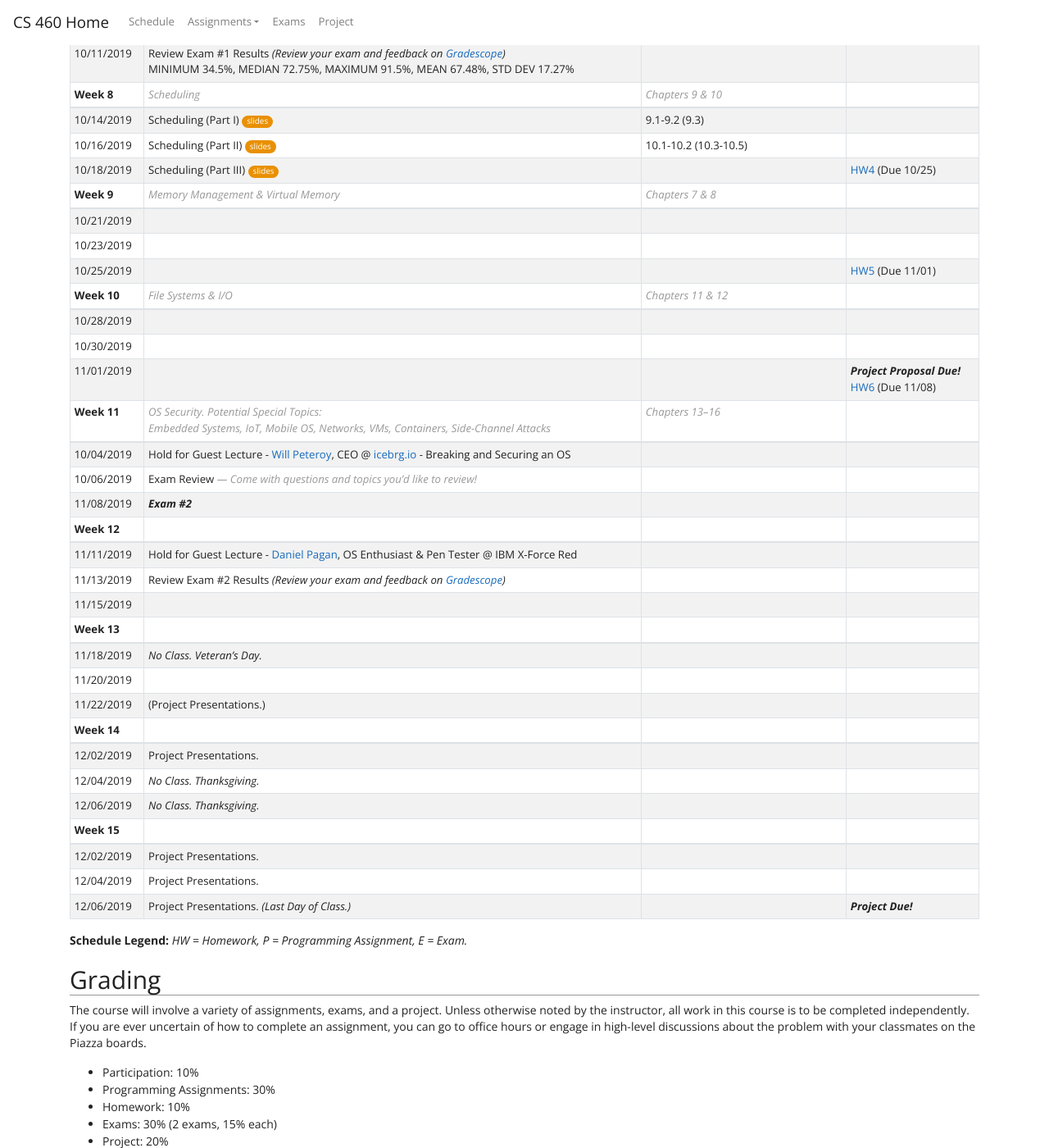
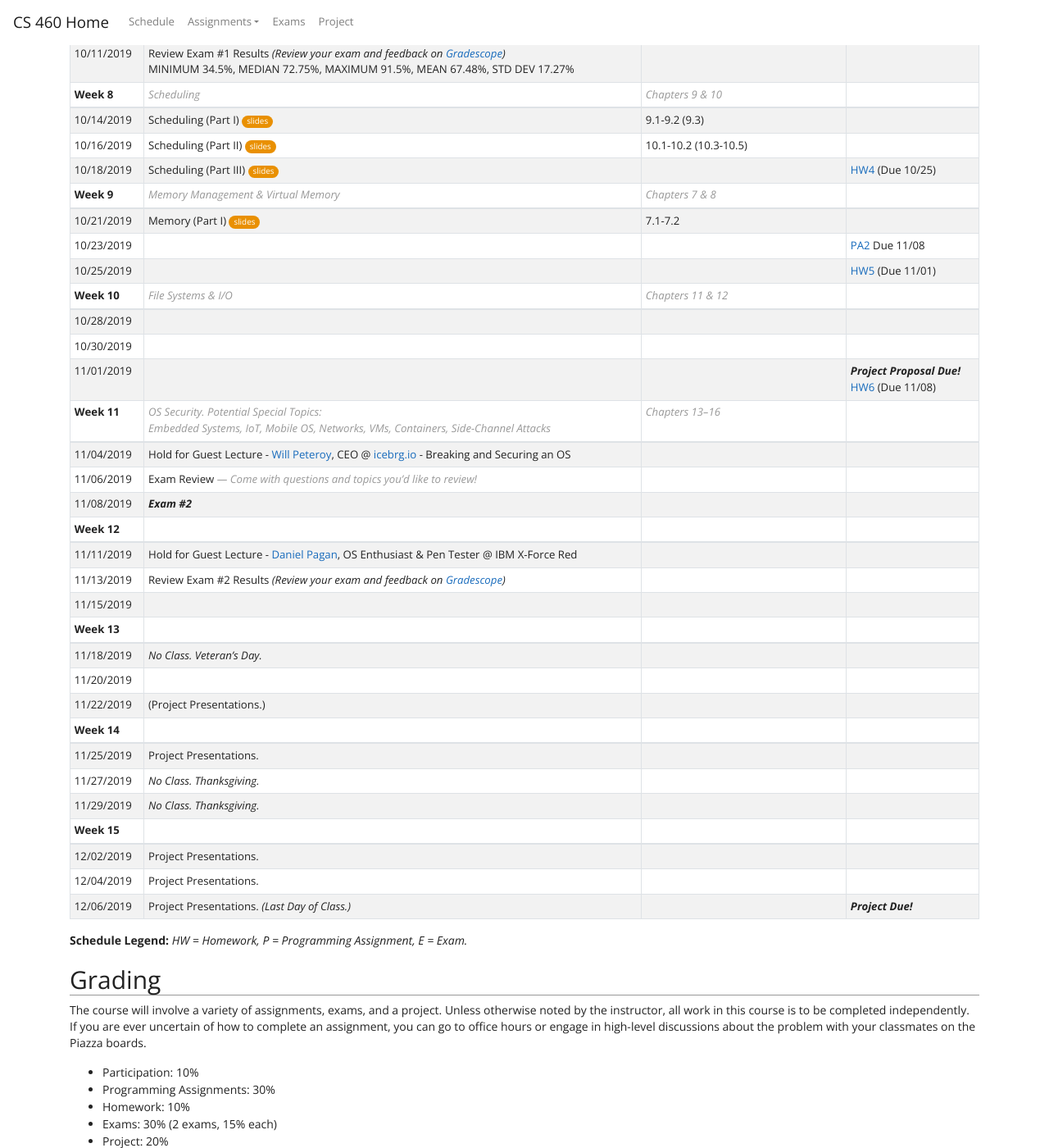
Before and after one commit to traviswpeters/cs460-2019-fall, a Jekyll site: the page built from index.md, in a window 1280 px wide and 1400 px high, scrolled down 2972 px. Shown: the whole window at 82% size. Built offline with Jekyll 4.4.1, drawn with Linux system fonts in a browser that asks for light colours; nearby versions of some CDN libraries; some of the changed text lies outside the part shown.

Commit message:
restructure logic to show assignments; add slides; add stub for pa2

```diff
--- a/_includes/menu.html
+++ b/_includes/menu.html
@@ -17,9 +17,16 @@
                   <div class="dropdown-menu" x-placement="bottom-start" style="position: absolute; transform: translate3d(0px, 40px, 0px); top: 0px; left: 0px; will-change: transform;">
                     <a class="dropdown-item" href="{{ site.github.url }}/{{ item.url }}">{{ item.name }} | Syllabus</a>
                     <div class="dropdown-divider"></div>
-                    {% for a in site.data.settings.assignments %}
-                    <a class="dropdown-item" href="{{a.url}}">{{a.name}}</a>
+                    {% for assignment in site.data.settings.assignments %}
+                    {% for a in assignment %}
+                      {% if a.show %}
+                      <a class="dropdown-item" href="{{a.url}}">{{a.longname}}</a>
+                      {% endif %}
                     {% endfor %}
+                    {% endfor %}
+
+
+
                   </div>
                 </li>
                 {% else %}
--- a/index.md
+++ b/index.md
@@ -138,7 +138,7 @@ Other stuff from class: [Makefile]{:.code} [Vagrantfile]{:.code}
 | ------------- | -------------------------------------------------------------------------------------------------------------------------------------------------------------------------------------- | -------------------------------------------- |--------------------------------------------- |
 | 09/23/2019    | Concurrency: Mutual Exclusion & Synchronization (Part I) [slides][slides08]{:.slides}                                                                                                  | 5.1-5.9, [Intro to Threads]                  |
 | 09/25/2019    | Concurrency: Mutual Exclusion & Synchronization (Part II) [slides][slides09]{:.slides} [threads01.c]{:.code} [threads02.c]{:.code}                                                     |                                              |
-| 09/27/2019    | Concurrency: Mutual Exclusion & Synchronization (Part III) [slides][slides10]{:.slides}                                                                                                |                                              | [PA1] (Due 10/16)
+| 09/27/2019    | Concurrency: Mutual Exclusion & Synchronization (Part III) [slides][slides10]{:.slides}                                                                                                |                                              | {% if site.data.settings.assignments.a1.show %} [{{site.data.settings.assignments.a1.shortname}}]({{site.data.settings.assignments.a1.url}}) {{site.data.settings.assignments.a1.due}} {% endif %}
 | **Week 6**    |
 | ------------- | -------------------------------------------------------------------------------------------------------------------------------------------------------------------------------------- | -------------------------------------------- |--------------------------------------------- |
 | 09/30/2019    | Finish Concurrency: Mutual Exclusion & Synchronization (Part IV) [slides][slides11]{:.slides}                                                                                          | 6.1-6.6 (6.7-6.8)                            | [HW3] (Due 10/18)
@@ -156,19 +156,19 @@ Other stuff from class: [Makefile]{:.code} [Vagrantfile]{:.code}
 | 10/18/2019    | Scheduling (Part III) [slides][slides15]{:.slides}                                                                                                                                     |                                              | [HW4] (Due 10/25)
 | **Week 9**    | <span class="note">Memory Management & Virtual Memory</span>                                                                                                                           | <span class="note">Chapters 7 & 8</span>
 | ------------- | -------------------------------------------------------------------------------------------------------------------------------------------------------------------------------------- | -------------------------------------------- |--------------------------------------------- |
-| 10/21/2019    |                                                                                                                                                                                        |                                              |
-| 10/23/2019    |                                                                                                                                                                                        |                                              |
+| 10/21/2019    | Memory (Part I) [slides][slides16]{:.slides}                                                                                                                                           | 7.1-7.2                                      |
+| 10/23/2019    |                                                                                                                                                                                        |                                              | {% if site.data.settings.assignments.a2.show %} [{{site.data.settings.assignments.a2.shortname}}]({{site.data.settings.assignments.a2.url}}) {{site.data.settings.assignments.a2.due}} {% endif %}
 | 10/25/2019    |                                                                                                                                                                                        |                                              | [HW5] (Due 11/01)
-| **Week 10**    | <span class="note">File Systems & I/O</span>                                                                                                                                           | <span class="note">Chapters 11 & 12</span>
+| **Week 10**    | <span class="note">File Systems & I/O</span>                                                                                                                                          | <span class="note">Chapters 11 & 12</span>
 | ------------- | -------------------------------------------------------------------------------------------------------------------------------------------------------------------------------------- | -------------------------------------------- |--------------------------------------------- |
 | 10/28/2019    | {% comment %}OS Security Overview{% endcomment %}                                                                                                                                      |                                              |
 | 10/30/2019    |                                                                                                                                                                                        |                                              |
 | 11/01/2019    |                                                                                                                                                                                        |                                              | ***Project Proposal Due!*** <br/> [HW6] (Due 11/08)
 | **Week 11**   | <span class="note">OS Security. Potential Special Topics: <br/> Embedded Systems, IoT, Mobile OS, Networks, VMs, Containers, Side-Channel Attacks</span>                               | <span class="note">Chapters 13--16</span>
 | ------------- | -------------------------------------------------------------------------------------------------------------------------------------------------------------------------------------- | -------------------------------------------- |--------------------------------------------- |
-| 10/04/2019    | Hold for Guest Lecture - [Will Peteroy](https://www.linkedin.com/in/wpete/), CEO @ [icebrg.io](https://www.icebrg.io) - Breaking and Securing an OS                                    |                                              |
-| 10/06/2019    | Exam Review <span class="note">--- Come with questions and topics you'd like to review!</span>                                                                                         |                                              |
-| 11/08/2019    | {% comment %}Exam Review{% endcomment %}***Exam #2***                                                                                                                                  |                                              |
+| 11/04/2019    | Hold for Guest Lecture - [Will Peteroy](https://www.linkedin.com/in/wpete/), CEO @ [icebrg.io](https://www.icebrg.io) - Breaking and Securing an OS                                    |                                              |
+| 11/06/2019    | Exam Review <span class="note">--- Come with questions and topics you'd like to review!</span>                                                                                         |                                              |
+| 11/08/2019    | {% comment %}Exam Review{% endcomment %}***Exam #2***                                                                                                                                  |                                              | {% if site.data.settings.assignments.a3.show %} [{{site.data.settings.assignments.a3.shortname}}]({{site.data.settings.assignments.a3.url}}) {{site.data.settings.assignments.a3.due}} {% endif %}
 | **Week 12**   | <span class="note"></span>
 | ------------- | -------------------------------------------------------------------------------------------------------------------------------------------------------------------------------------- | -------------------------------------------- |--------------------------------------------- |
 | 11/11/2019    | Hold for Guest Lecture - [Daniel Pagan](https://www.linkedin.com/in/daniel-pagan-0227b8126), OS Enthusiast & Pen Tester @ IBM X-Force Red                                              |                                              |
@@ -181,9 +181,9 @@ Other stuff from class: [Makefile]{:.code} [Vagrantfile]{:.code}
 | 11/22/2019    | (Project Presentations.)                                                                                                                                                               |                                              |
 | **Week 14**   | <span class="note"></span>
 | ------------- | -------------------------------------------------------------------------------------------------------------------------------------------------------------------------------------- | -------------------------------------------- |--------------------------------------------- |
-| 12/02/2019    | Project Presentations.                                                                                                                                                                 |                                              |
-| 12/04/2019    | *No Class. Thanksgiving.*                                                                                                                                                              |                                              |
-| 12/06/2019    | *No Class. Thanksgiving.*                                                                                                                                                              |                                              |
+| 11/25/2019    | Project Presentations.                                                                                                                                                                 |                                              |
+| 11/27/2019    | *No Class. Thanksgiving.*                                                                                                                                                              |                                              |
+| 11/29/2019    | *No Class. Thanksgiving.*                                                                                                                                                              |                                              |
 | **Week 15**   | <span class="note"></span>
 | ------------- | -------------------------------------------------------------------------------------------------------------------------------------------------------------------------------------- | -------------------------------------------- |--------------------------------------------- |
 | 12/02/2019    | Project Presentations.                                                                                                                                                                 |                                              |
@@ -192,7 +192,6 @@ Other stuff from class: [Makefile]{:.code} [Vagrantfile]{:.code}
 | ------------- | -------------------------------------------------------------------------------------------------------------------------------------------------------------------------------------- | -------------------------------------------- |--------------------------------------------- |
 
 {% comment %}OS Security Overview; Access Control{% endcomment %}
-
 
 **Schedule Legend:** *HW = Homework, P = Programming Assignment, E = Exam.*
 
@@ -229,10 +228,10 @@ Other stuff from class: [Makefile]{:.code} [Vagrantfile]{:.code}
 [slides13]: {{site.data.settings.slides}}/cs460-13-scheduling.pdf
 [slides14]: {{site.data.settings.slides}}/cs460-14-scheduling.pdf
 [slides15]: {{site.data.settings.slides}}/cs460-15-scheduling.pdf
+[slides16]: {{site.data.settings.slides}}/cs460-16-memory.pdf
+[slides17]: {{site.data.settings.slides}}/cs460-17-memory.pdf
+[slides18]: {{site.data.settings.slides}}/cs460-18-memory.pdf
 
-[slides16]: {{site.data.settings.slides}}/cs460-16.pdf
-[slides17]: {{site.data.settings.slides}}/cs460-17.pdf
-[slides18]: {{site.data.settings.slides}}/cs460-18.pdf
 [slides19]: {{site.data.settings.slides}}/cs460-19.pdf
 [slides20]: {{site.data.settings.slides}}/cs460-20.pdf
 [slides21]: {{site.data.settings.slides}}/cs460-21.pdf
@@ -289,8 +283,14 @@ Homework in this course comes in two forms:
 **programming assignments** that provide opportunities to gain hands-on experience with select topics from the course.
 
 <ul>
-{% for a in site.data.settings.assignments %}
-    <li><a href="{{a.url}}">{{a.name}}</a></li>
+{% for assignment in site.data.settings.assignments %}
+{% for a in assignment %}
+  {% if a.show %}
+  <li>
+  <a href="{{a.url}}">{{a.longname}}</a>
+  </li>
+  {% endif %}
+{% endfor %}
 {% endfor %}
 </ul>
 
```
Also changed, not shown: other parts of index.md (+0 -5 lines), _data/settings.yml (+21 -3 lines), a2.md (added, +18 -0 lines), 4 other files.
